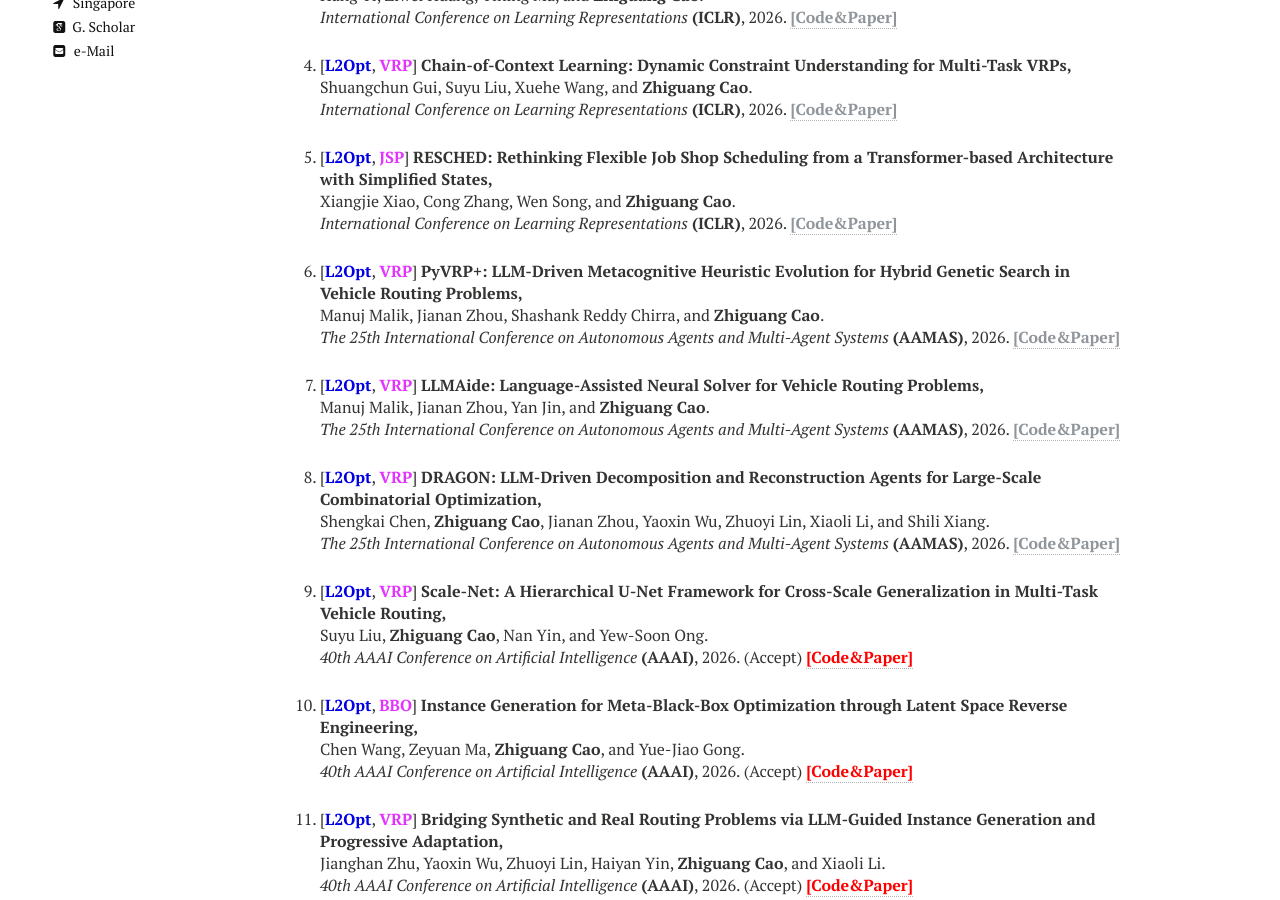
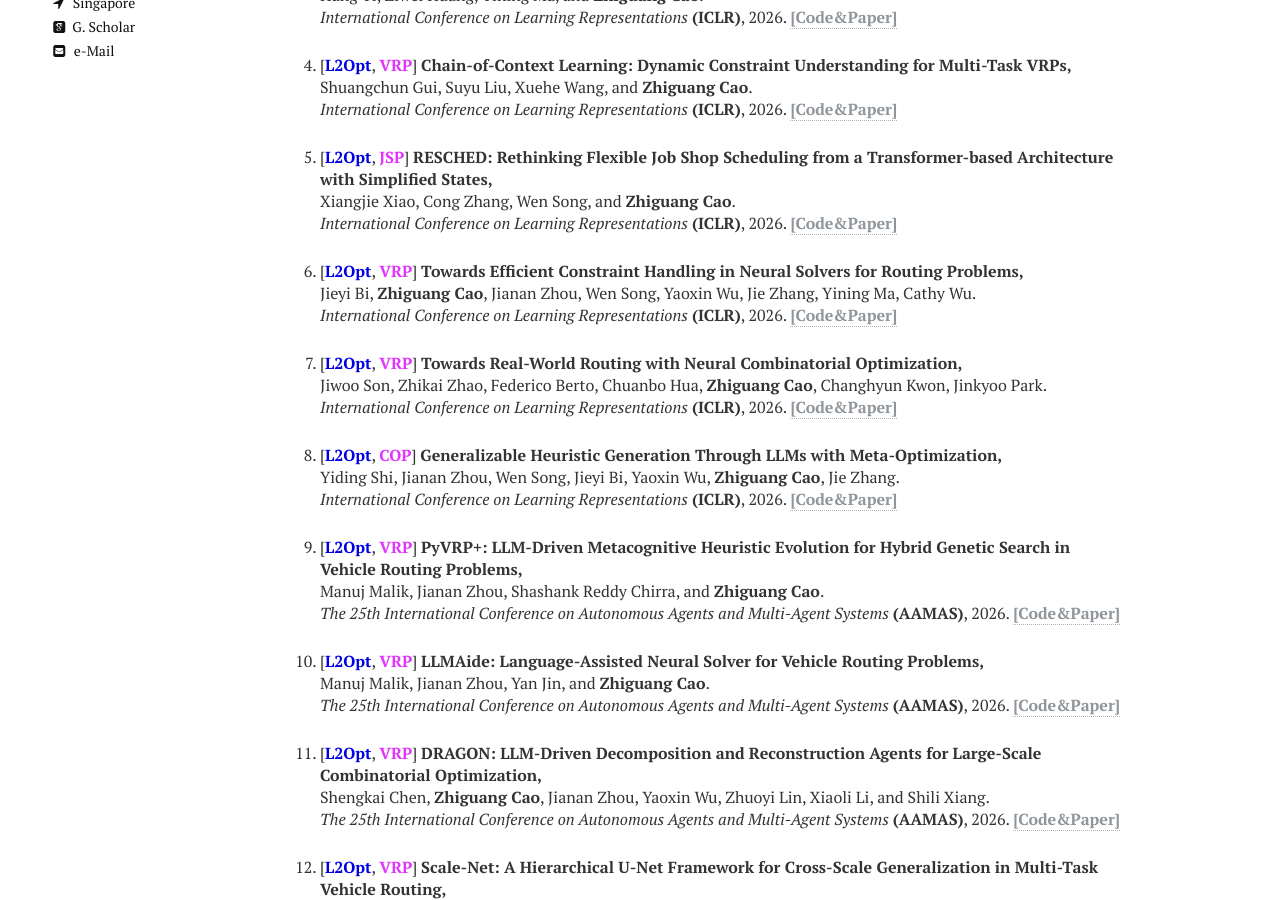
Before and after one commit to zhiguangcaosg/zhiguangcaosg.github.io, a Jekyll site: the page built from publications.md, in a window 1280 px wide and 900 px high, scrolled down 441 px. Built offline with Jekyll 4.4.1, drawn with Linux system fonts in a browser that asks for light colours; nearby versions of some CDN libraries.

Commit message:
Update publications.html

```diff
--- a/_layouts/publications.html
+++ b/_layouts/publications.html
@@ -129,6 +129,32 @@ div.bibtex pre { font-size: 75%; overflow: auto;  width: 100%; padding: 0em 0em;
 <i> International Conference on Learning Representations</i> <b>(ICLR)</b>, 2026. <a href="https://zhiguangcaosg.github.io/publications/"> <font color="#8F959A"><b>[Code&Paper]</b> </font></a>
 </p>
 </li>
+
+<li>
+<p>
+[<font color="#0000E3"><b>L2Opt</b></font>, <font color="#E333FF"><b>VRP</b></font>] <b>Towards Efficient Constraint Handling in Neural Solvers for Routing Problems,</b>
+<br> Jieyi Bi, <b>Zhiguang Cao</b>, Jianan Zhou, Wen Song, Yaoxin Wu, Jie Zhang, Yining Ma, Cathy Wu.<br>
+<i> International Conference on Learning Representations</i> <b>(ICLR)</b>, 2026. <a href="https://zhiguangcaosg.github.io/publications/"> <font color="#8F959A"><b>[Code&Paper]</b> </font></a>
+</p>
+</li>
+
+<li>
+<p>
+[<font color="#0000E3"><b>L2Opt</b></font>, <font color="#E333FF"><b>VRP</b></font>] <b>Towards Real-World Routing with Neural Combinatorial Optimization,</b>
+<br> Jiwoo Son, Zhikai Zhao, Federico Berto, Chuanbo Hua, <b>Zhiguang Cao</b>, Changhyun Kwon, Jinkyoo Park.<br>
+<i> International Conference on Learning Representations</i> <b>(ICLR)</b>, 2026. <a href="https://zhiguangcaosg.github.io/publications/"> <font color="#8F959A"><b>[Code&Paper]</b> </font></a>
+</p>
+</li>
+
+<li>
+<p>
+[<font color="#0000E3"><b>L2Opt</b></font>, <font color="#E333FF"><b>COP</b></font>] <b>Generalizable Heuristic Generation Through LLMs with Meta-Optimization,</b>
+<br> Yiding Shi, Jianan Zhou, Wen Song, Jieyi Bi, Yaoxin Wu, <b>Zhiguang Cao</b>, Jie Zhang.<br>
+<i> International Conference on Learning Representations</i> <b>(ICLR)</b>, 2026. <a href="https://zhiguangcaosg.github.io/publications/"> <font color="#8F959A"><b>[Code&Paper]</b> </font></a>
+</p>
+</li>
+
+
 
 <li>
 <p>
```
